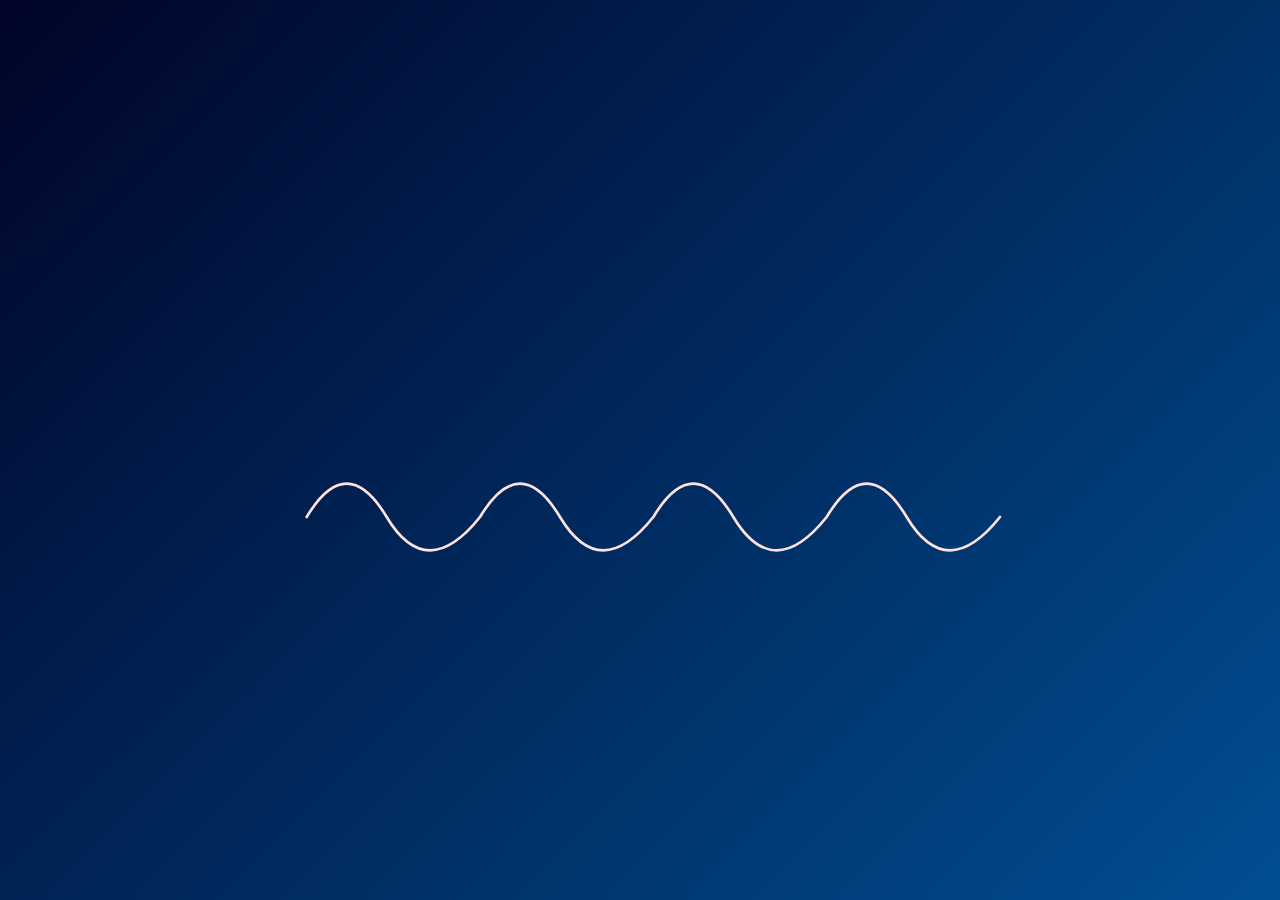
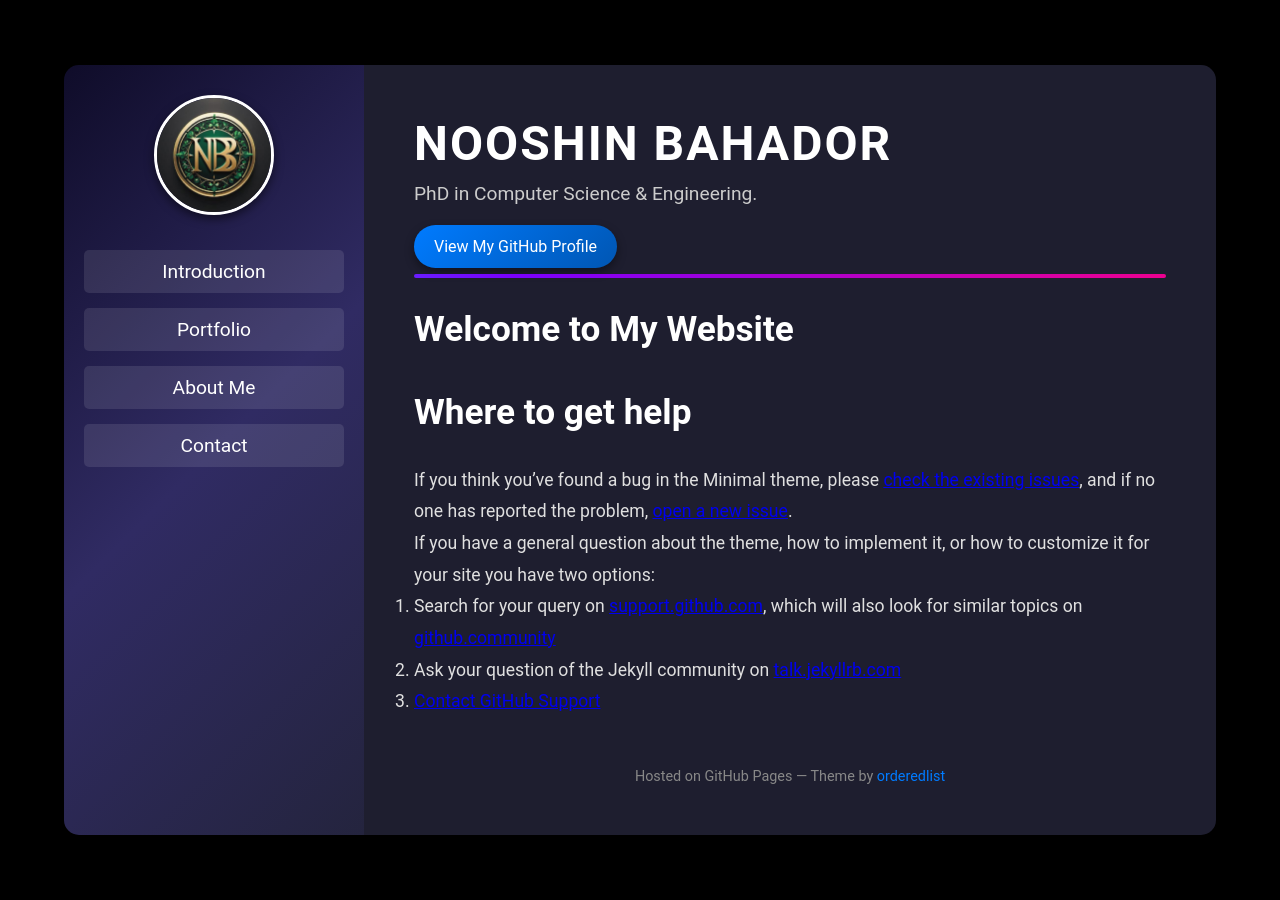
Before and after one commit to nbahador/nbahador.github.io, a Jekyll site: the page built from docs/SUPPORT.md, in a window 1280 px wide. Built offline with Jekyll 4.4.1, drawn with Linux system fonts in a browser that asks for light colours; our own code applies the rules of GitHub Pages for plain Markdown files.

Commit message:
Update default.html

```diff
--- a/_layouts/default.html
+++ b/_layouts/default.html
@@ -1,58 +1,210 @@
 <!DOCTYPE html>
-<html lang="en">
+<html lang="{{ site.lang | default: 'en-US' }}">
 <head>
   <meta charset="UTF-8">
-  <meta name="viewport" content="width=device-width, initial-scale=1.0">
-  <title>Animated Name</title>
+  <meta http-equiv="X-UA-Compatible" content="IE=edge">
+  <meta name="viewport" content="width=device-width, initial-scale=1">
+  {% seo %}
   <style>
+    /* General Reset */
+    * {
+      margin: 0;
+      padding: 0;
+      box-sizing: border-box;
+      font-family: 'Roboto', sans-serif;
+    }
+
     body {
-      margin: 0;
-      background: linear-gradient(135deg, #000428, #004e92);
+      background-color: #000; /* Black background */
       color: #fff;
       display: flex;
       justify-content: center;
       align-items: center;
-      height: 100vh;
-      font-family: Arial, sans-serif;
+      min-height: 100vh;
       overflow: hidden;
     }
 
-    svg {
-      width: 80%;
-      max-width: 800px;
+    .wrapper {
+      display: flex;
+      flex-direction: row;
+      width: 90%;
+      max-width: 1400px;
+      border-radius: 15px;
+      overflow: hidden;
+      box-shadow: 0 8px 20px rgba(0, 0, 0, 0.7);
     }
 
-    path {
-      fill: none;
-      stroke: #fff;
-      stroke-width: 2;
-      stroke-linecap: round;
-      stroke-linejoin: round;
-      stroke-dasharray: 1000;
-      stroke-dashoffset: 1000;
-      animation: draw 4s ease-in-out forwards, glow 2s ease-in-out infinite alternate;
+    .sidebar {
+      width: 300px;
+      background: linear-gradient(135deg, #0f0c29, #302b63, #24243e);
+      padding: 30px 20px;
+      display: flex;
+      flex-direction: column;
+      align-items: center;
     }
 
-    @keyframes draw {
-      to {
-        stroke-dashoffset: 0;
+    .sidebar img {
+      width: 120px;
+      height: 120px;
+      border-radius: 50%;
+      margin-bottom: 20px;
+      border: 3px solid #fff;
+      box-shadow: 0 4px 10px rgba(0, 0, 0, 0.5);
+    }
+
+    .sidebar nav {
+      width: 100%;
+    }
+
+    .sidebar a {
+      display: block;
+      text-align: center;
+      color: #fff;
+      text-decoration: none;
+      font-size: 1.2em;
+      margin: 15px 0;
+      padding: 10px 15px;
+      background: rgba(255, 255, 255, 0.1);
+      border-radius: 5px;
+      transition: all 0.3s ease-in-out;
+    }
+
+    .sidebar a:hover {
+      background: rgba(255, 255, 255, 0.3);
+      transform: scale(1.05);
+    }
+
+    .content {
+      flex: 1;
+      background: #1e1e2f;
+      padding: 50px;
+      display: flex;
+      flex-direction: column;
+      justify-content: space-between;
+    }
+
+    header {
+      margin-bottom: 30px;
+      position: relative;
+    }
+
+    header h1 {
+      font-size: 3em;
+      font-weight: bold;
+      color: #fff;
+      margin-bottom: 10px;
+      text-transform: uppercase;
+      letter-spacing: 2px;
+    }
+
+    header .underline {
+      position: absolute;
+      bottom: -10px;
+      left: 0;
+      width: 100%;
+      height: 4px;
+      background: linear-gradient(90deg, #ff007f, #00d4ff, #7a00ff, #ff007f);
+      background-size: 300%;
+      animation: move 3s linear infinite;
+      border-radius: 2px;
+    }
+
+    @keyframes move {
+      0% {
+        background-position: 0% 50%;
+      }
+      50% {
+        background-position: 100% 50%;
+      }
+      100% {
+        background-position: 0% 50%;
       }
     }
 
-    @keyframes glow {
-      from {
-        stroke: #fff;
-      }
-      to {
-        stroke: #ff6b6b;
-      }
+    header p {
+      font-size: 1.2em;
+      color: #ccc;
+      margin-bottom: 20px;
+    }
+
+    .btn {
+      display: inline-block;
+      font-size: 1em;
+      color: #fff;
+      background: linear-gradient(135deg, #007bff, #0056b3);
+      padding: 12px 20px;
+      text-decoration: none;
+      border-radius: 30px;
+      box-shadow: 0 4px 10px rgba(0, 0, 0, 0.4);
+      transition: all 0.3s ease-in-out;
+    }
+
+    .btn:hover {
+      background: linear-gradient(135deg, #0056b3, #003d80);
+      transform: translateY(-2px);
+      box-shadow: 0 6px 15px rgba(0, 0, 0, 0.6);
+    }
+
+    .main-content {
+      color: #e0e0e0;
+      line-height: 1.8;
+      font-size: 1.1em;
+    }
+
+    .main-content h2 {
+      color: #fff;
+      font-size: 2em;
+      margin-bottom: 20px;
+    }
+
+    footer {
+      text-align: center;
+      font-size: 0.9em;
+      color: #888;
+      margin-top: 50px;
+    }
+
+    footer a {
+      color: #007bff;
+      text-decoration: none;
+      transition: color 0.3s;
+    }
+
+    footer a:hover {
+      color: #0056b3;
     }
   </style>
+  {% include head-custom.html %}
 </head>
 <body>
-  <svg viewBox="0 0 600 200" xmlns="http://www.w3.org/2000/svg">
-    <!-- Replace "Nooshin" with your preferred name -->
-    <path d="M50,150 Q80,100 110,150 T180,150 Q210,100 240,150 T310,150 Q340,100 370,150 T440,150 Q470,100 500,150 T570,150" />
-  </svg>
+  <div class="wrapper">
+    <div class="sidebar">
+      <img src="{{ site.logo | relative_url }}" alt="Logo">
+      <nav>
+        <a href="#intro">Introduction</a>
+        <a href="#portfolio">Portfolio</a>
+        <a href="#about">About Me</a>
+        <a href="#contact">Contact</a>
+      </nav>
+    </div>
+    <div class="content">
+      <header>
+        <h1>{{ site.title | default: site.github.repository_name }}</h1>
+        <div class="underline"></div>
+        <p>{{ site.description | default: site.github.project_tagline }}</p>
+        {% if site.github.is_user_page %}
+          <a href="{{ site.github.owner_url }}" class="btn">View My GitHub Profile</a>
+        {% endif %}
+      </header>
+      <section class="main-content">
+        <h2>Welcome to My Website</h2>
+        <p>{{ content }}</p>
+      </section>
+      <footer>
+        <p>Hosted on GitHub Pages &mdash; Theme by <a href="https://github.com/orderedlist">orderedlist</a></p>
+      </footer>
+    </div>
+  </div>
+  <script src="{{ '/assets/js/scale.fix.js' | relative_url }}"></script>
 </body>
 </html>
```
